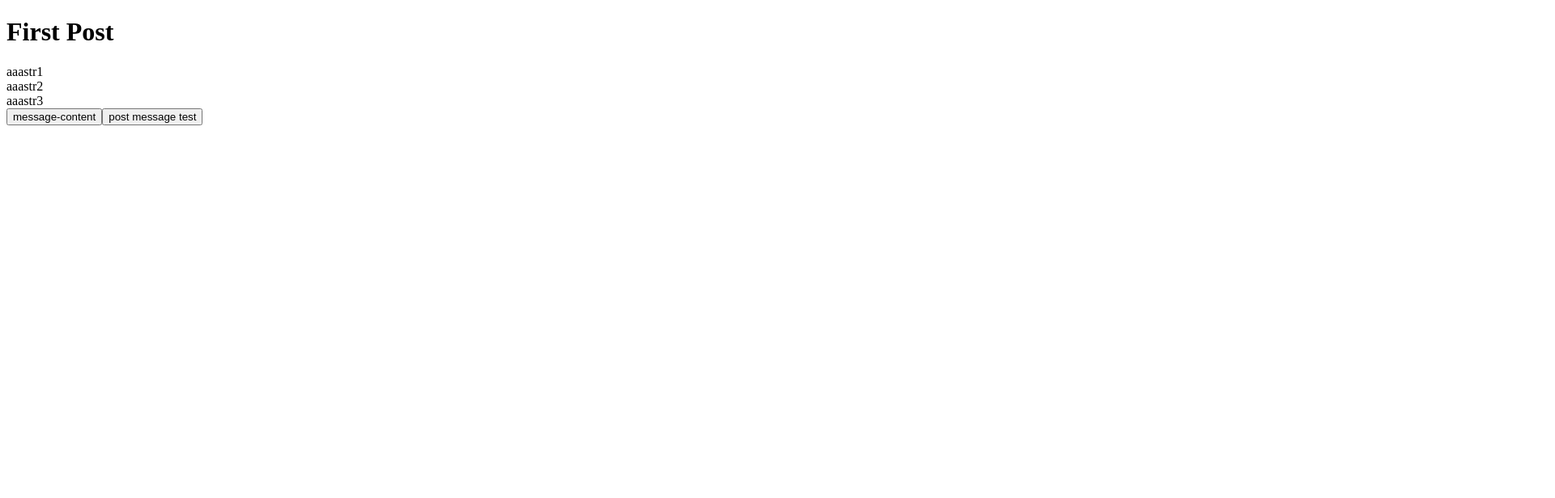
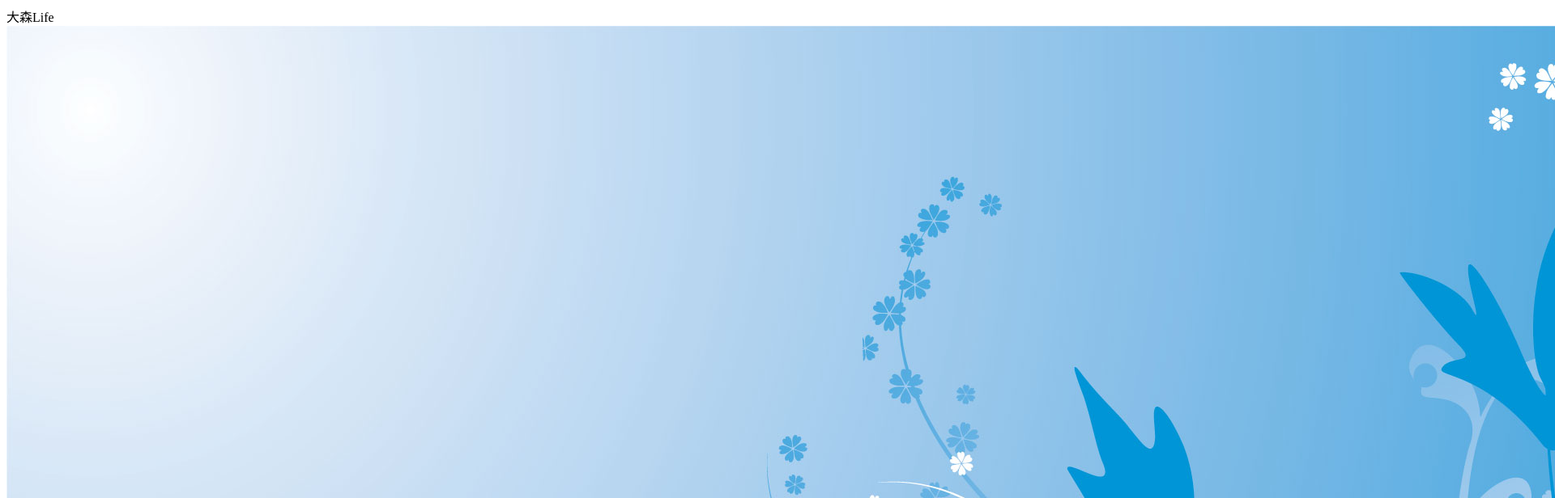
Before and after one commit to Ogasa-Kazuma/blog, a Next.js app: page / in a window 1280 px wide. Shown: the top 616 px of the page at 81% size, 1920 px wide, since content can reach past the window. Built offline with nearby package versions, Linux system fonts and the light colour scheme.

Commit message:
タイトル部分のスタイル適用

```diff
--- a/pages/posts/first-post.tsx
+++ b/pages/posts/first-post.tsx
@@ -49,25 +49,27 @@ async function PostMessage(props){
   console.log(props);
 }
 
+function TitleBlock(){
+  return(
+    <div className="flex flex-row justify-center items-center w-full bg-gray-500 text-center">
+      <span className = "absolute align-center font-thin text-5xl text-white">大森Life</span>
+      <img src="img/flower.jpg" className="w-full opacity-30"/>
+    </div>
+  )
+}
 
+function PostLists(){
+  return(
+    <div>
+    </div>
+  )
+}
 
 export default function FirstPost(props) {
-  const arr = ["str1", "str2", "str3"];
-  let content = "message-content";
   return (
-
-    <Layout>
-      <Head>
-        <title>First Post</title>
-      </Head>
-      <h1 className="h-64 w-full text-3xl font-thin bg-sky-100/50 underline">First Post</h1>
-      <div onMouseDown={() => {console.log("onclick")}}>
-        {
-          arr.map(value => {return <div> aaa{value} </div>})
-        }
-      </div>
-      <button onClick={() => FetchMessage({content})}>{content}</button>
-      <button onClick={() => PostMessage({content})}>post message test</button>
-    </Layout>
+    <div>
+      <TitleBlock/>
+      <PostLists/>
+    </div>
   );
 }
```
Also changed, not shown: pages/posts/[slug].tsx (added, +13 -0 lines), public/img/flower.jpg (added).
